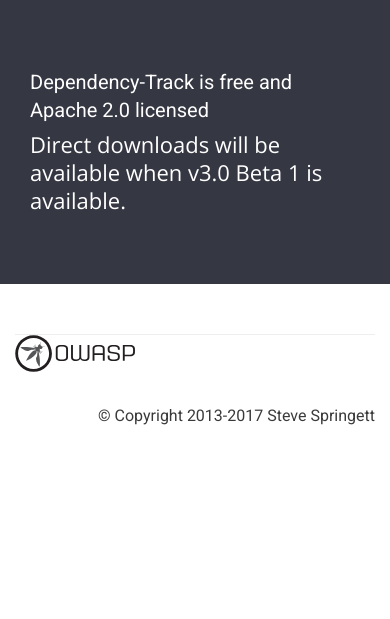
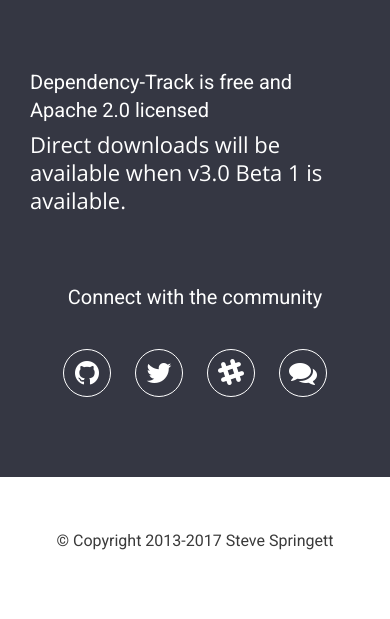
Before and after one commit to DependencyTrack/dependencytrack.org, a PHP site: page / in a window 390 px wide. Shown: the part 2818-3437 px from the top of the page. Before the commit the page ends 3243 px from the top, so only its background shows below. Run offline with PHP 8.4, Linux system fonts and the light colour scheme.

Commit message:
Updating site

```diff
--- a/assets/css/style.css
+++ b/assets/css/style.css
@@ -1013,7 +1013,8 @@ textarea, select {
     height: 100%;
     background-color: rgba(36, 39, 51, 0.92); }
   .download-section .wrapper-content {
-    margin-top: 170px; }
+    margin-top: 100px;
+    margin-bottom: 100px;}
     @media only screen and (max-width: 991px) {
       .download-section .wrapper-content {
         margin: 90px 0; } }
@@ -1204,6 +1205,30 @@ textarea, select {
   color: #ee2836;
   border-color: #ee2836; }
 
+
+.social-icon {
+  display: inline-block;
+  width: 48px;
+  height: 48px;
+  border-radius: 100%;
+  background: transparent;
+  line-height: 48px;
+  color: #ffffff;
+  font-size: 28px;
+  text-align: center;
+  border: 1px solid #ffffff;
+  line-height: 46px;
+  -webkit-transition: all .4s ease;
+  transition: all .4s ease;
+  margin:10px;
+}
+
+.social-icon:hover {
+  background-color: #ffffff;
+  color: rgba(36, 39, 51, 0.92);
+  border-color: #ffffff;
+}
+
 /* =========================================================
         Scroll-To-Top-STYLE
 ============================================================ */
@@ -1211,14 +1236,23 @@ textarea, select {
   position: fixed;
   bottom: 50px;
   right: 30px;
-  color: #089af7;
+  color: #ee2836;
   cursor: pointer;
   display: none;
   width: 35px;
   height: 35px;
   font-size: 16px;
   line-height: 30px;
-  border: 1px solid #089af7;
-  border-radius: 4px;
+  border: 1px solid #ee2836;
+  border-radius: 100%;
   text-align: center;
-  z-index: 999; }
+  z-index: 999;
+  -webkit-transition: all .4s ease;
+  transition: all .4s ease;
+}
+
+#toTop:hover {
+  background-color: #ee2836;
+  color: #ffffff;
+  border-color: #ee2836;
+}
--- a/index.php
+++ b/index.php
@@ -26,7 +26,7 @@
     </head>
     <body class="singlePage" id="page-top" data-spy="scroll" data-target=".navbar">
 
-        <a class="github-fork-ribbon" href="https://github.com/stevespringett/dependency-track" data-ribbon="Fork me on GitHub">Fork me on GitHub</a>
+        <a class="github-fork-ribbon" href="https://github.com/stevespringett/dependency-track/fork" data-ribbon="Fork me on GitHub">Fork me on GitHub</a>
 
         <header id="home" class="header-section">
             <nav class="navbar navbar-inverse hidden-sm hidden-xs">
@@ -41,7 +41,6 @@
                             <li><a class="page-scroll" href="#screenshots">Screenshots</a></li>
                             <li><a class="page-scroll" href="#features">Features</a></li>
                             <li><a class="page-scroll" href="#download">Download</a></li>
-                            <li><a class="page-scroll" href="https://twitter.com/DependencyTrack">Twitter <i class="fa fa-twitter" aria-hidden="true"></i></a></li>
                             <li><a class="page-scroll" href="https://www.owasp.org/index.php/OWASP_Dependency_Track_Project"><img src="assets/images/logo-owasp-small.svg"></a></li>
                         </ul>
                     </div>
@@ -203,26 +202,23 @@
                         -->
                     </div>
                 </div>
+                <div class="col-md-6">
+                    <div class="wrapper-content text-center">
+                        <span class="small">Connect with the community</span><br/><br/>
+                        <a href="https://github.com/stevespringett/dependency-track"><i class="fa fa-github social-icon" aria-hidden="true" title="GitHub"></i></a>
+                        <a href="https://twitter.com/dependencytrack"><i class="fa fa-twitter social-icon" aria-hidden="true" title="Twitter"></i></a>
+                        <a href="https://owasp.slack.com/messages/proj-dependency-track"><i class="fa fa-slack social-icon" aria-hidden="true" title="Slack"></i></a>
+                        <a href="https://gitter.im/dependency-track/Lobby?utm_source=badge&utm_medium=badge&utm_campaign=pr-badge&utm_content=badge"><i class="fa fa-comments social-icon" aria-hidden="true" title="Gitter"></i></a>
+                    </div>
+                </div>
             </div>
         </section>
 
-        <footer id="social" class="footer-section">
-            <div class="border">
-                <div class="container">
-                    <hr>
-                </div>
-            </div>
+        <footer class="footer-section">
             <div class="container">
                 <div class="row">
-                    <div class="col-md-6">
-                        <div class="footer-wrapper">
-                            <a href="https://www.owasp.org/index.php/OWASP_Dependency_Track_Project">
-                                <img src="assets/images/logo-owasp.svg">
-                            </a>
-                        </div>
-                    </div>
-                    <div class="col-md-6">
-                        <p class="text-right">&copy; Copyright 2013-<?php echo date("Y"); ?> Steve Springett</p>
+                    <div class="col-md-12">
+                        <p class="text-center">&copy; Copyright 2013-<?php echo date("Y"); ?> Steve Springett</p>
                     </div>
                 </div>
             </div>
@@ -238,7 +234,6 @@
                 <li><a class="page-scroll" href="#screenshots">Screenshots</a></li>
                 <li><a class="page-scroll" href="#features">Features</a></li>
                 <li><a class="page-scroll" href="#download">Download</a></li>
-                <li><a class="page-scroll" href="https://twitter.com/dependencytrack">Twitter <i class="fa fa-twitter" aria-hidden="true"></i></a></li>
                 <li><a class="page-scroll" href="https://www.owasp.org/index.php/OWASP_Dependency_Track_Project"><img src="assets/images/logo-owasp-small.svg"></a></li>
             </ul>
         </div>
```
